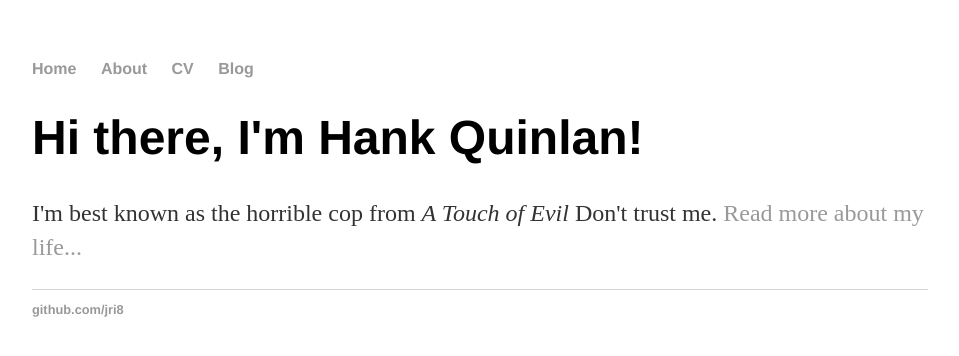
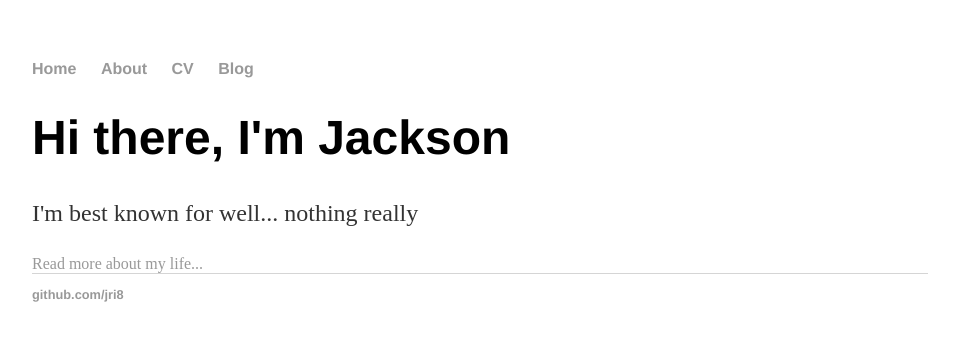
Before and after one commit to jirby425/jirby425.github.io, a Jekyll site: the page built from index.html, in a window 1280 px wide. Shown: the top 356 px of the page, without its empty margins (160-1119 px from the left). Built offline with Jekyll 4.4.1, drawn with Linux system fonts in a browser that asks for light colours.

Commit message:
edit to index

```diff
--- a/index.html
+++ b/index.html
@@ -3,6 +3,7 @@ layout: default
 title: Hank Quinlan, Horrible Cop
 ---
 <div class="blurb">
-	<h1>Hi there, I'm Hank Quinlan!</h1>
-	<p>I'm best known as the horrible cop from <em>A Touch of Evil</em> Don't trust me. <a href="/about">Read more about my life...</a></p>
+	<h1>Hi there, I'm Jackson</h1>
+	<p>I'm best known for well... nothing really </p>
+	 <a href="/about">Read more about my life...</a>
 </div><!-- /.blurb -->
```
